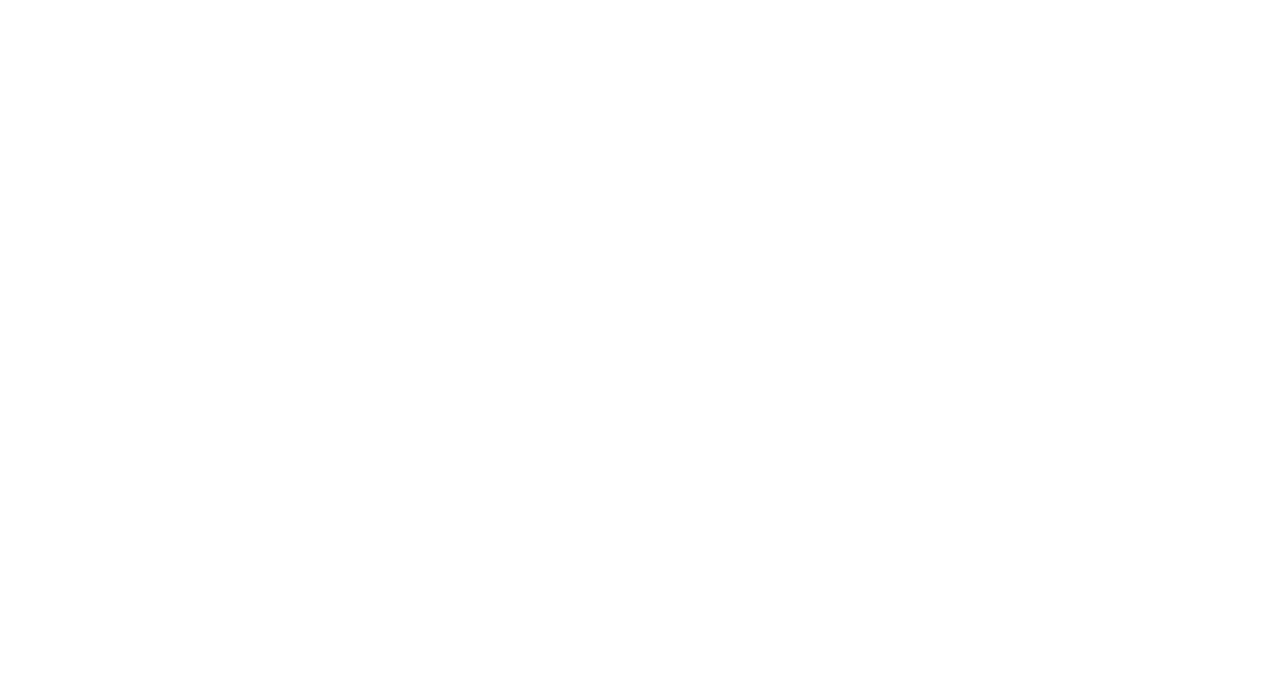
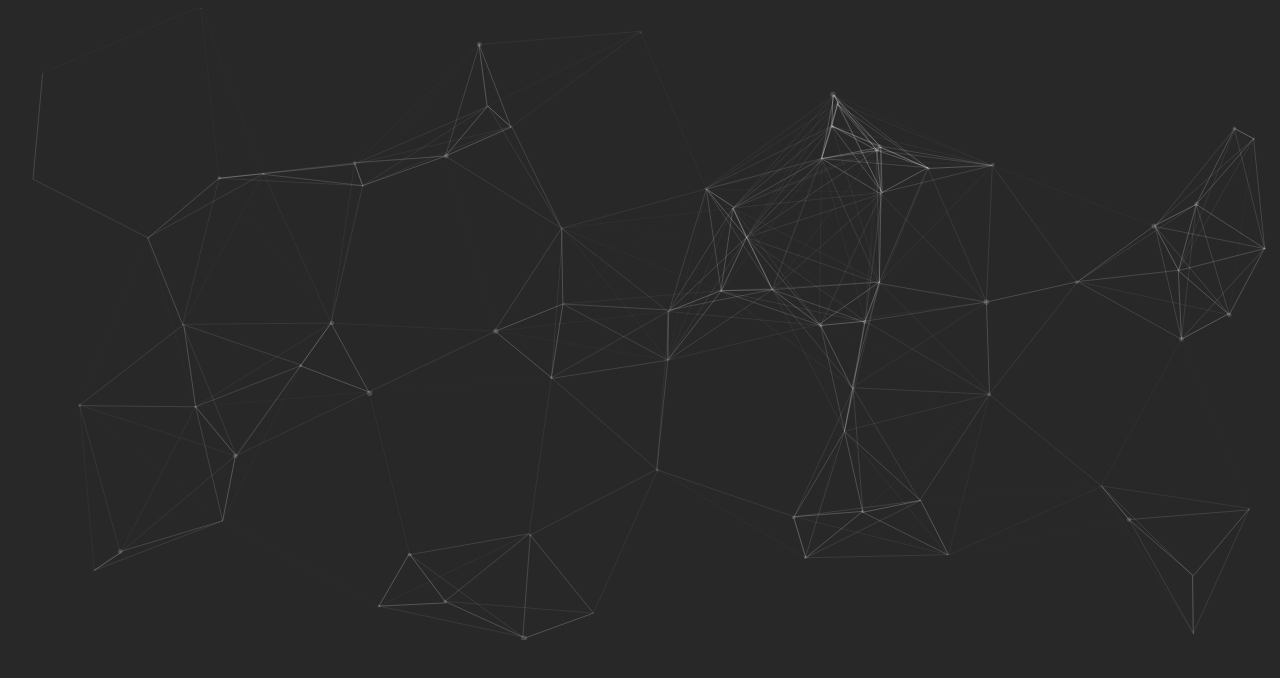
Before and after one commit to ricozhuthegreat/MLtonin-Frontend, a plain HTML site: page index.html in a window 1280 px wide. Drawn offline with nearby package versions, Linux system fonts and the light colour scheme.

Commit message:
Added Styles

```diff
--- a/index.html
+++ b/index.html
@@ -7,6 +7,9 @@
     <!-- Required meta tags -->
     <meta charset = "utf-8">
     <meta name = "viewport" content = "width=device-width, initial-scale=1, shrink-to-fit=no">
+
+    <!-- Styles imports -->
+    <link type = "text/css" rel = "stylesheet" href = "/src/css/styles.css"/>
 
     <!-- Script imports -->
     <script src = "https://cdn.jsdelivr.net/npm/particles.js@2/particles.min.js"></script>
--- /dev/null
+++ b/src/css/styles.css
@@ -0,0 +1,4 @@
+
+body {
+  background-color: #282828;
+}
```
